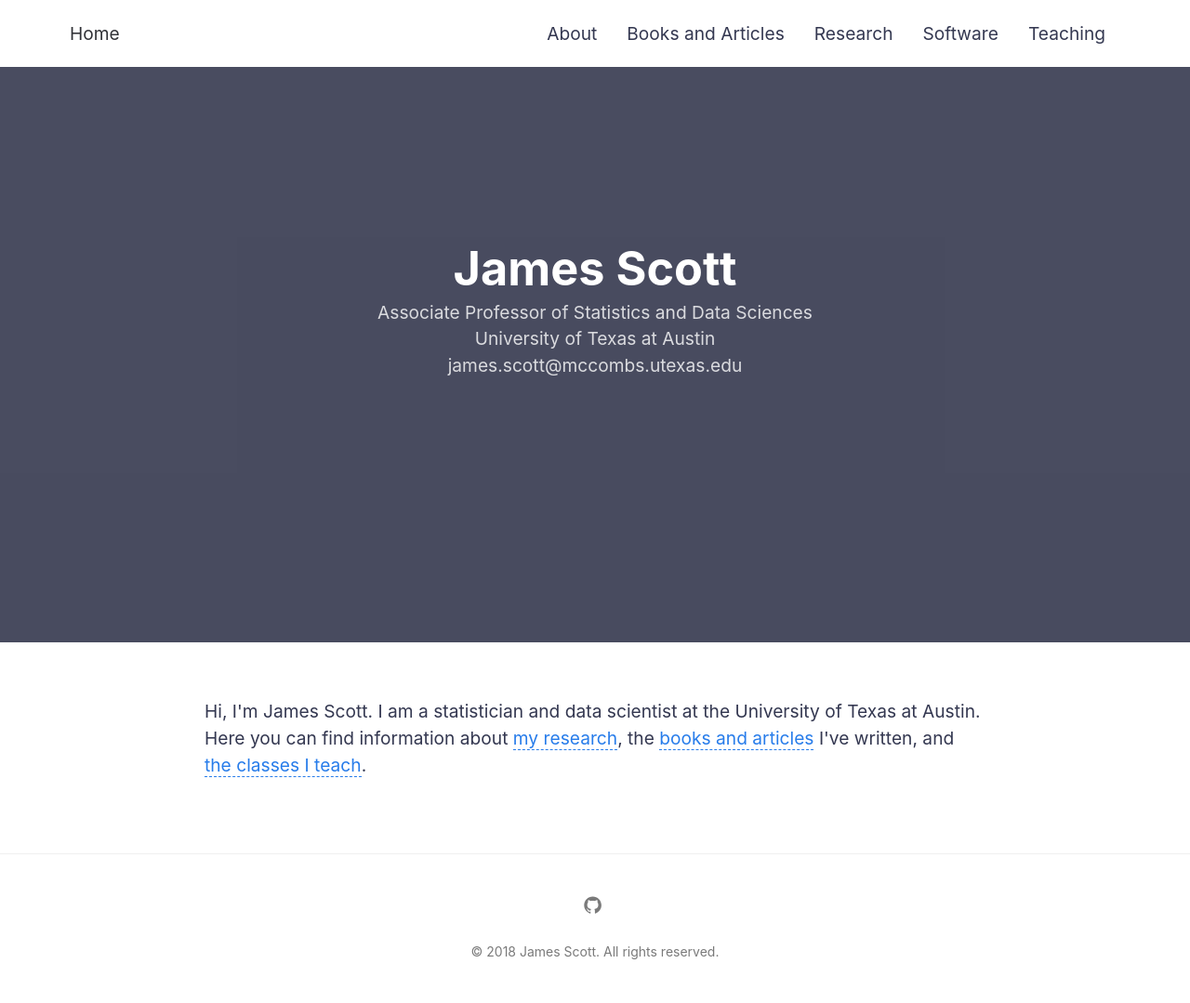
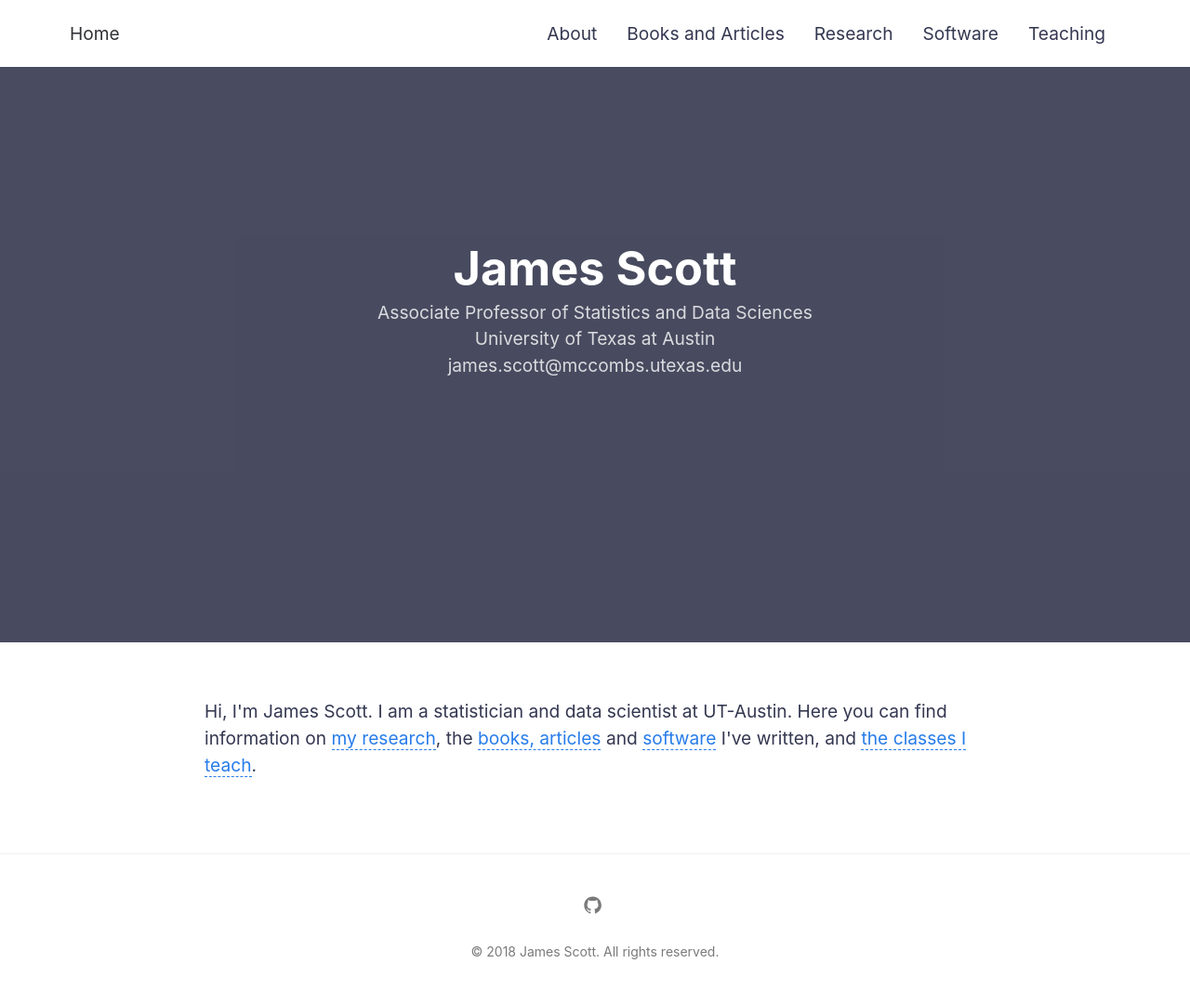
Before and after one commit to ravgotrasahil/ravgotrasahil-github.io, a Jekyll site: the page built from index.md, in a window 1280 px wide. Shown: the whole page at 93% size. Built offline with Jekyll 4.4.1, drawn with Linux system fonts in a browser that asks for light colours.

Commit message:
no message

```diff
--- a/_layouts/default.html
+++ b/_layouts/default.html
@@ -32,7 +32,7 @@
       <div class="container">
         <div class="page-content">
 
-          <p>Hi, I'm James Scott.  I am a statistician and data scientist at the University of Texas at Austin.  Here you can find information about <a href="{{ site.baseurl }}/research/">my research</a>, the <a href="{{ site.baseurl }}/books/">books and articles</a> I've written, and <a href="{{ site.baseurl }}/teaching/">the classes I teach</a>.
+          <p>Hi, I'm James Scott.  I am a statistician and data scientist at UT-Austin.  Here you can find information on <a href="{{ site.baseurl }}/research/">my research</a>, the <a href="{{ site.baseurl }}/books/">books, articles</a> and <a href="{{ site.baseurl }}/software/">software</a> I've written, and <a href="{{ site.baseurl }}/teaching/">the classes I teach</a>.
           </p>
 
         </div>
```
